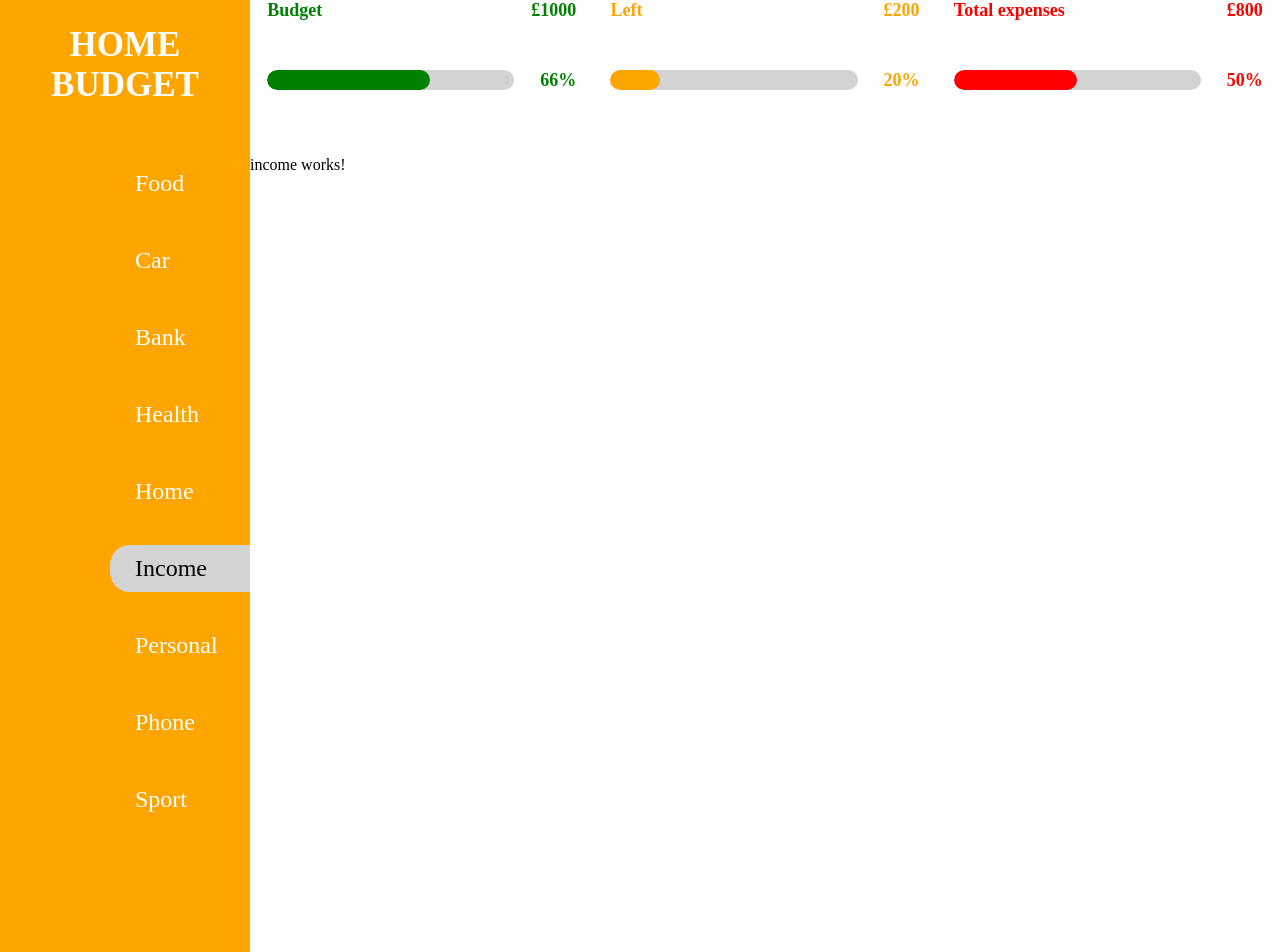
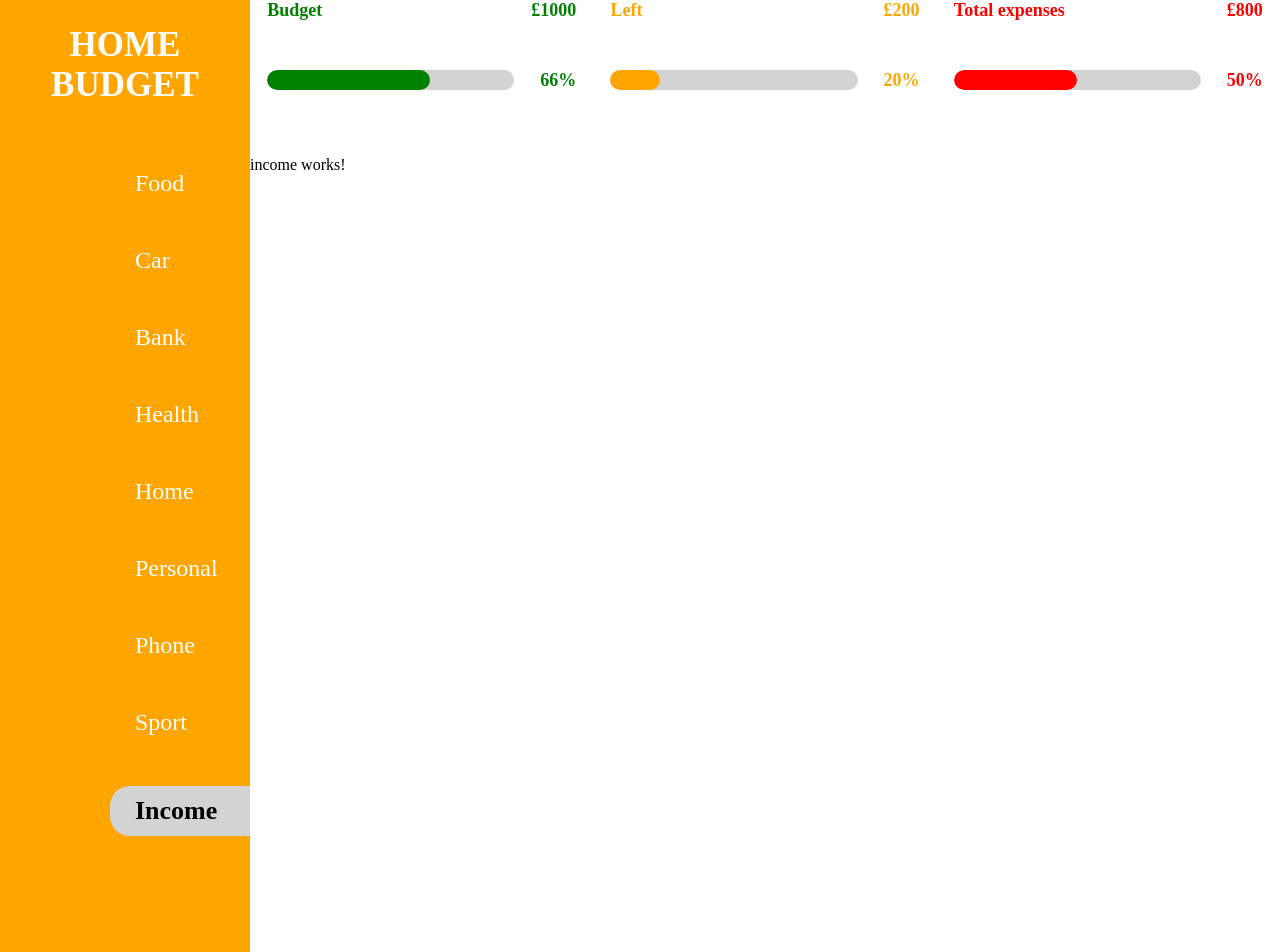
Before and after one commit to MacRapacki/HOME-BUDGET, an Angular app: page /income in a window 1280 px wide. Shown: the top 952 px of the page. Built offline with nearby package versions, Linux system fonts and the light colour scheme.

Commit message:
minor change in navigation

```diff
--- a/src/app/navigation/navigation.component.html
+++ b/src/app/navigation/navigation.component.html
@@ -7,8 +7,8 @@
     <li><a routerLink="/bank" routerLinkActive="active">Bank</a></li>
     <li><a routerLink="/health" routerLinkActive="active">Health</a></li>
     <li><a routerLink="/home" routerLinkActive="active">Home</a></li>
-    <li><a routerLink="/income" routerLinkActive="active">Income</a></li>
     <li><a routerLink="/personal" routerLinkActive="active">Personal</a></li>
     <li><a routerLink="/phone" routerLinkActive="active">Phone</a></li>
     <li><a routerLink="/sport" routerLinkActive="active"> Sport</a></li>
+    <li class="income"><a routerLink="/income" routerLinkActive="active">Income</a></li>
   </ul>
--- a/src/app/navigation/navigation.component.scss
+++ b/src/app/navigation/navigation.component.scss
@@ -20,7 +20,7 @@
   }
 
   nav {
-    margin-bottom: 90px;
+    margin-bottom: 40px;
     width: 100%;
     height: 100%;
     overflow: hidden;
@@ -59,6 +59,23 @@
           }
         }
       }
+
+      .income {
+        position: relative;
+        padding-top: 10px;
+
+        a {
+          color: green;
+          font-weight: bold;
+          font-size: 26px;
+          // padding-top: 50px;
+
+          &:hover {
+            color: white;
+            background-color: green;
+          }
+        }
+      }
     }
   }
 }
--- a/src/app/pages/food/food.component.ts
+++ b/src/app/pages/food/food.component.ts
@@ -1,5 +1,5 @@
 import { Component, OnInit } from '@angular/core';
-import { SrvRecord } from 'dns';
+// import { SrvRecord } from 'dns';
 
 @Component({
   selector: 'app-food',
@@ -63,10 +63,6 @@ export class FoodComponent implements OnInit {
 
   }
 
-  todayDate() {
-    const today = new Date();
-    const date = today.getFullYear() + '-' + (today.getMonth() + 1) + '-' + today.getDate();
-    return date
-  }
+
 
 }
```
